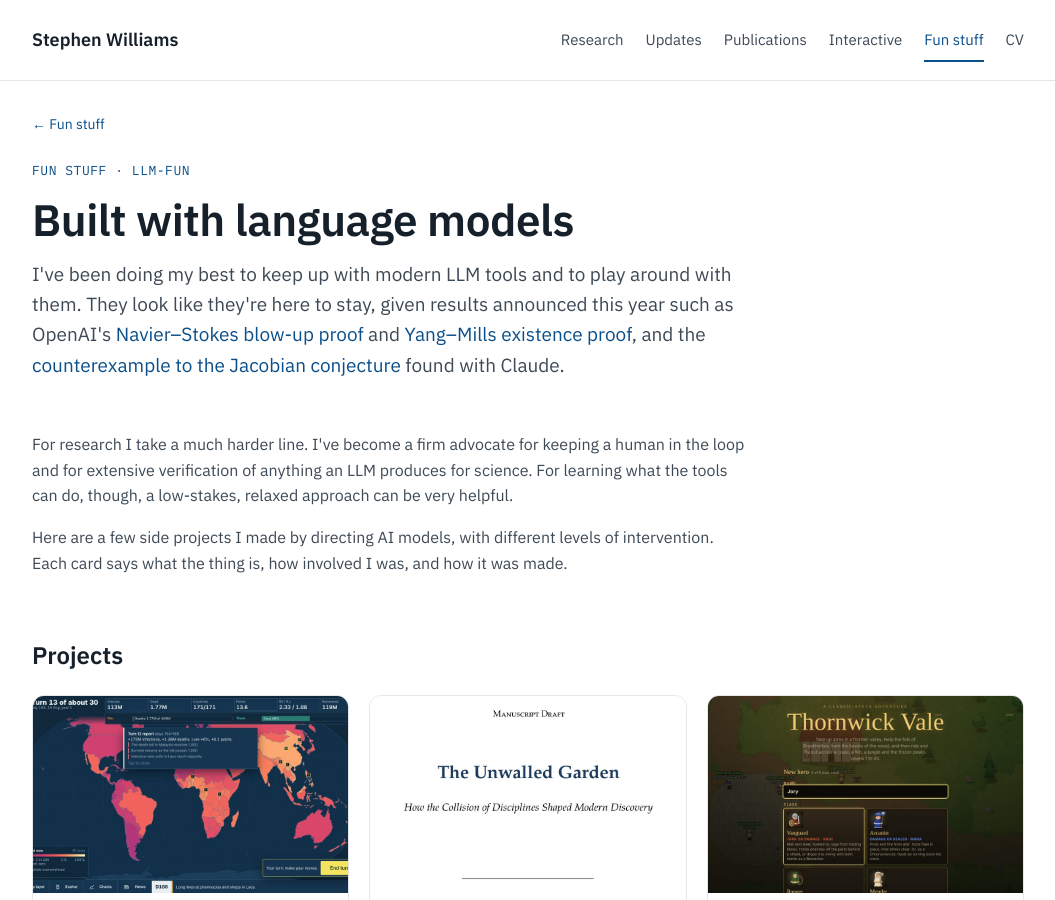
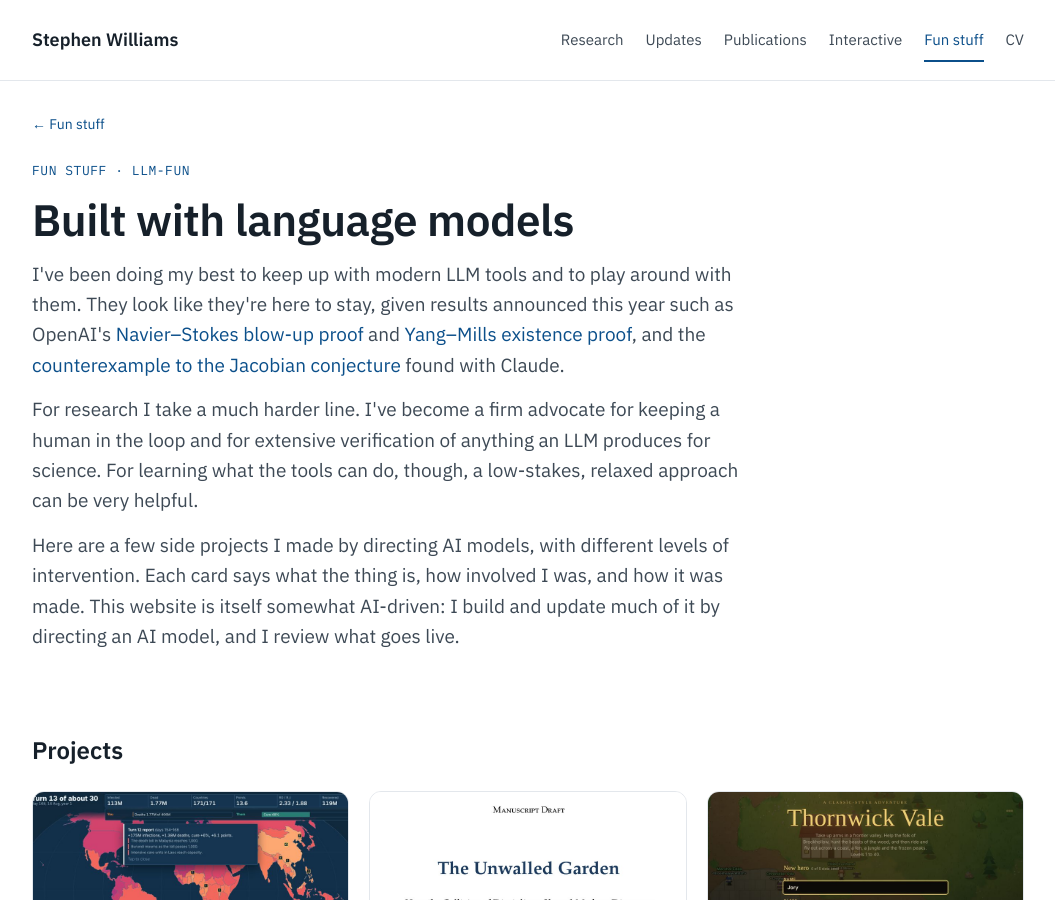
Before and after one commit to StephWilleniams/stephwilleniams.github.io, a Jekyll site: the page built from llm-fun/index.html, in a window 1280 px wide and 900 px high. Shown: the whole window, without its empty margins (112-1167 px from the left). Built offline with Jekyll 4.4.1, drawn with Linux system fonts in a browser that asks for light colours.

Commit message:
LLM-fun intro: one text size, and a note that the site is AI-driven
Co-Authored-By: Claude Fable 5.2 <noreply@anthropic.com>
Claude-Session: https://claude.ai/code/session_01CjQH714n3JkSPH9waZXE7d

```diff
--- a/llm-fun/index.html
+++ b/llm-fun/index.html
@@ -8,12 +8,9 @@ summary: Side projects built by directing large language models, with notes on h
   <div class="kicker mono">Fun stuff · LLM-fun</div>
   <h1>Built with language models</h1>
   <p class="lede-lg">I've been doing my best to keep up with modern LLM tools and to play around with them. They look like they're here to stay, given results announced this year such as OpenAI's <a href="https://openai.com/index/navier-stokes-solution/">Navier–Stokes blow-up proof</a> and <a href="https://openai.com/index/building-scientific-understanding-with-academic-communities/">Yang–Mills existence proof</a>, and the <a href="https://terrytao.wordpress.com/2026/07/21/a-digestion-of-the-jacobian-conjecture-counterexample">counterexample to the Jacobian conjecture</a> found with Claude.</p>
+  <p class="lede-lg">For research I take a much harder line. I've become a firm advocate for keeping a human in the loop and for extensive verification of anything an LLM produces for science. For learning what the tools can do, though, a low-stakes, relaxed approach can be very helpful.</p>
+  <p class="lede-lg">Here are a few side projects I made by directing AI models, with different levels of intervention. Each card says what the thing is, how involved I was, and how it was made. This website is itself somewhat AI-driven: I build and update much of it by directing an AI model, and I review what goes live.</p>
 </header>
-
-<div class="prose">
-  <p>For research I take a much harder line. I've become a firm advocate for keeping a human in the loop and for extensive verification of anything an LLM produces for science. For learning what the tools can do, though, a low-stakes, relaxed approach can be very helpful.</p>
-  <p>Here are a few side projects I made by directing AI models, with different levels of intervention. Each card says what the thing is, how involved I was, and how it was made.</p>
-</div>
 
 <section aria-labelledby="projects">
   <h2 id="projects">Projects</h2>
```
